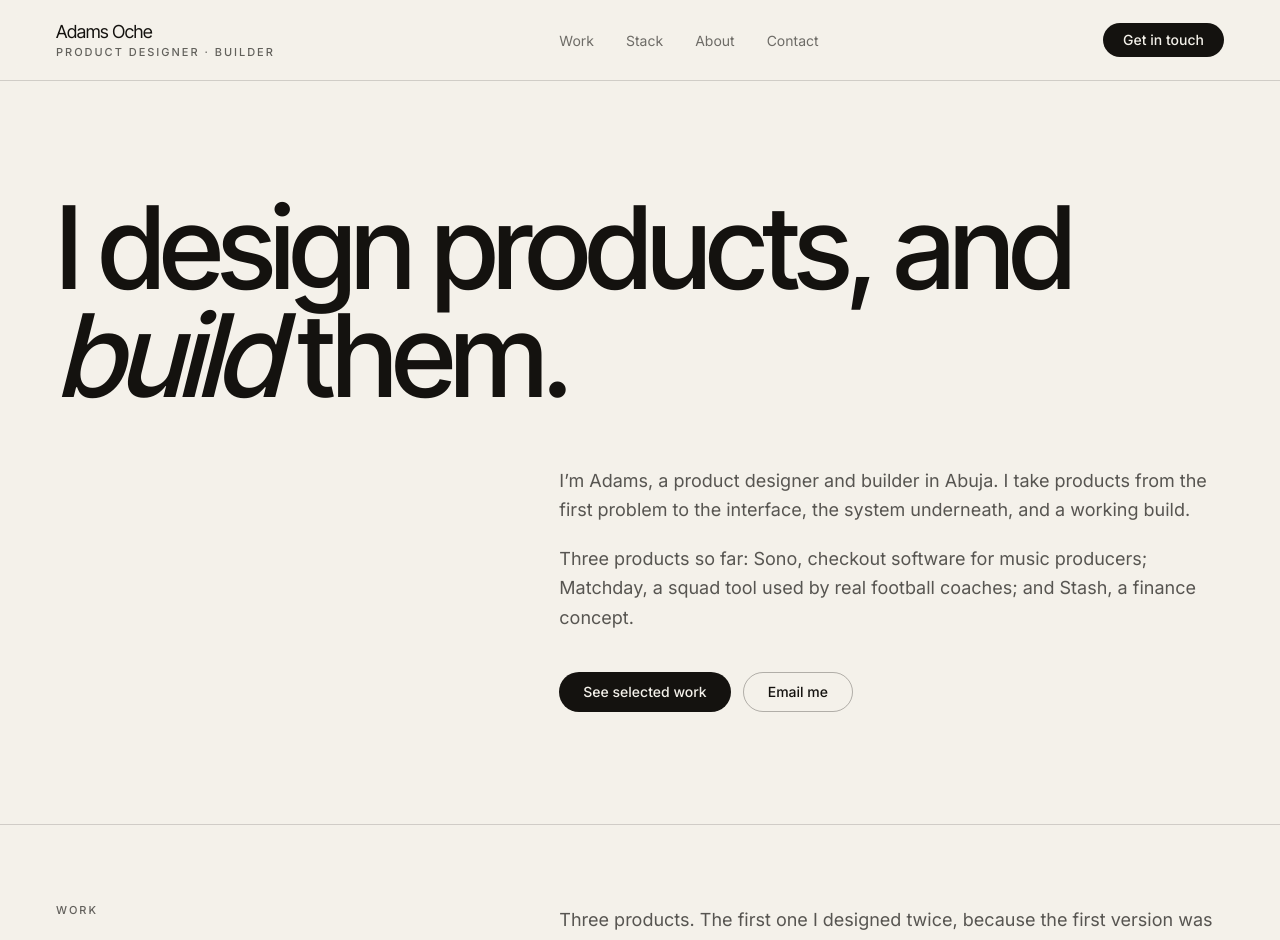
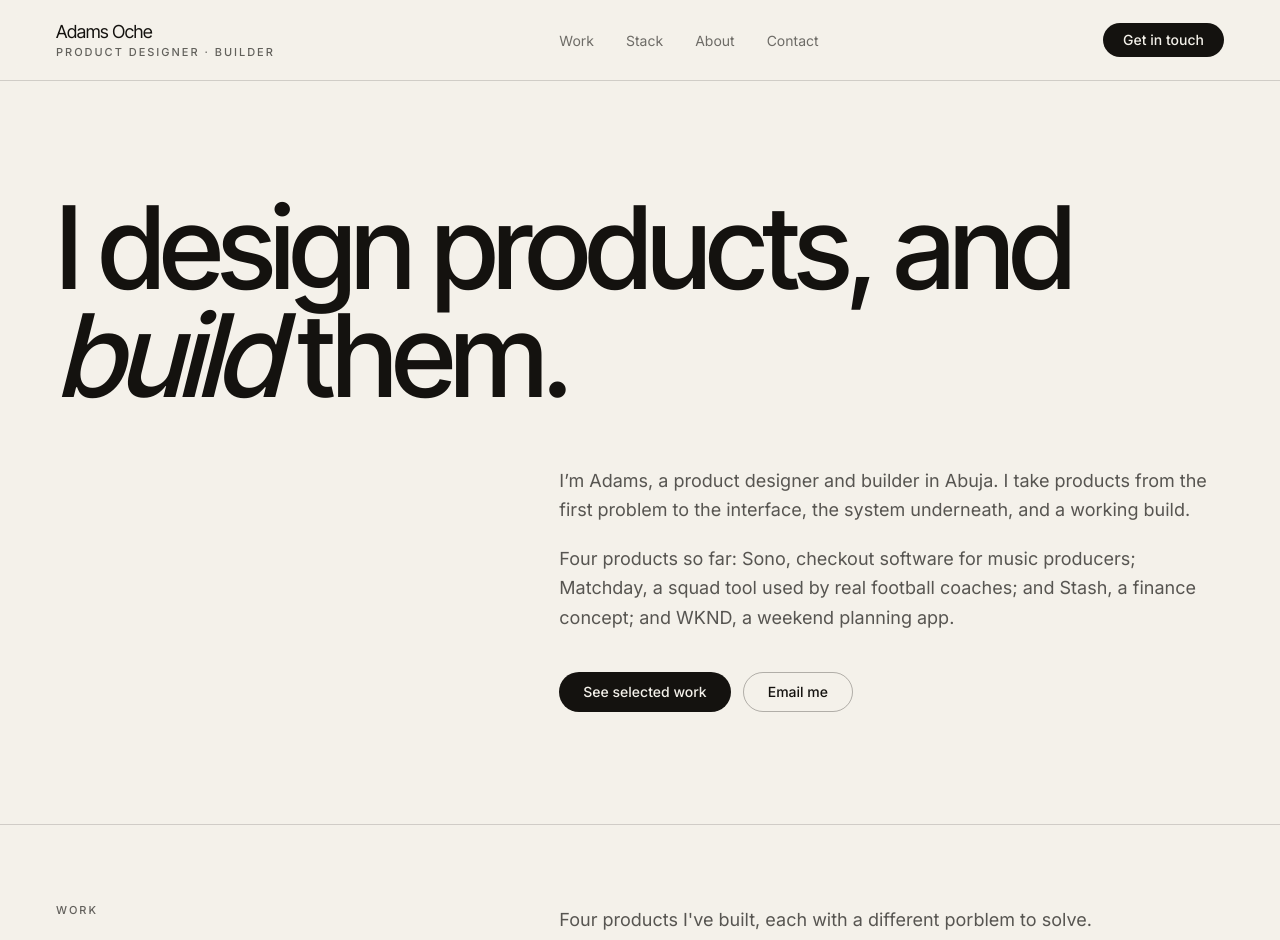
Before and after one commit to AdamsOche/Adams-Oche-Product-Design-Portfolio, a Next.js app: page / in a window 1280 px wide. Shown: the top 940 px of the page. Built offline with nearby package versions, Linux system fonts and the light colour scheme.

Commit message:
Update product count from three to four

```diff
--- a/src/app/page.tsx
+++ b/src/app/page.tsx
@@ -27,9 +27,9 @@ export default function Home() {
                   underneath, and a working build.
                 </p>
                 <p className="max-w-[62ch] text-lg leading-relaxed text-ink/70">
-                  Three products so far: Sono, checkout software for music producers;
+                  Four products so far: Sono, checkout software for music producers;
                   Matchday, a squad tool used by real football coaches; and Stash, a
-                  finance concept.
+                  finance concept; and WKND, a weekend planning app.
                 </p>
 
                 <div className="mt-10 flex flex-wrap gap-3">
@@ -51,8 +51,7 @@ export default function Home() {
             <div className="py-16 md:py-20">
               <TwoCol heading="Selected work" eyebrow="Work">
                 <p className="max-w-[62ch] text-lg leading-relaxed text-ink/70">
-                  Three products. The first one I designed twice, because the first
-                  version was wrong.
+                  Four products I've built, each with a different porblem to solve.
                 </p>
               </TwoCol>
             </div>
```
